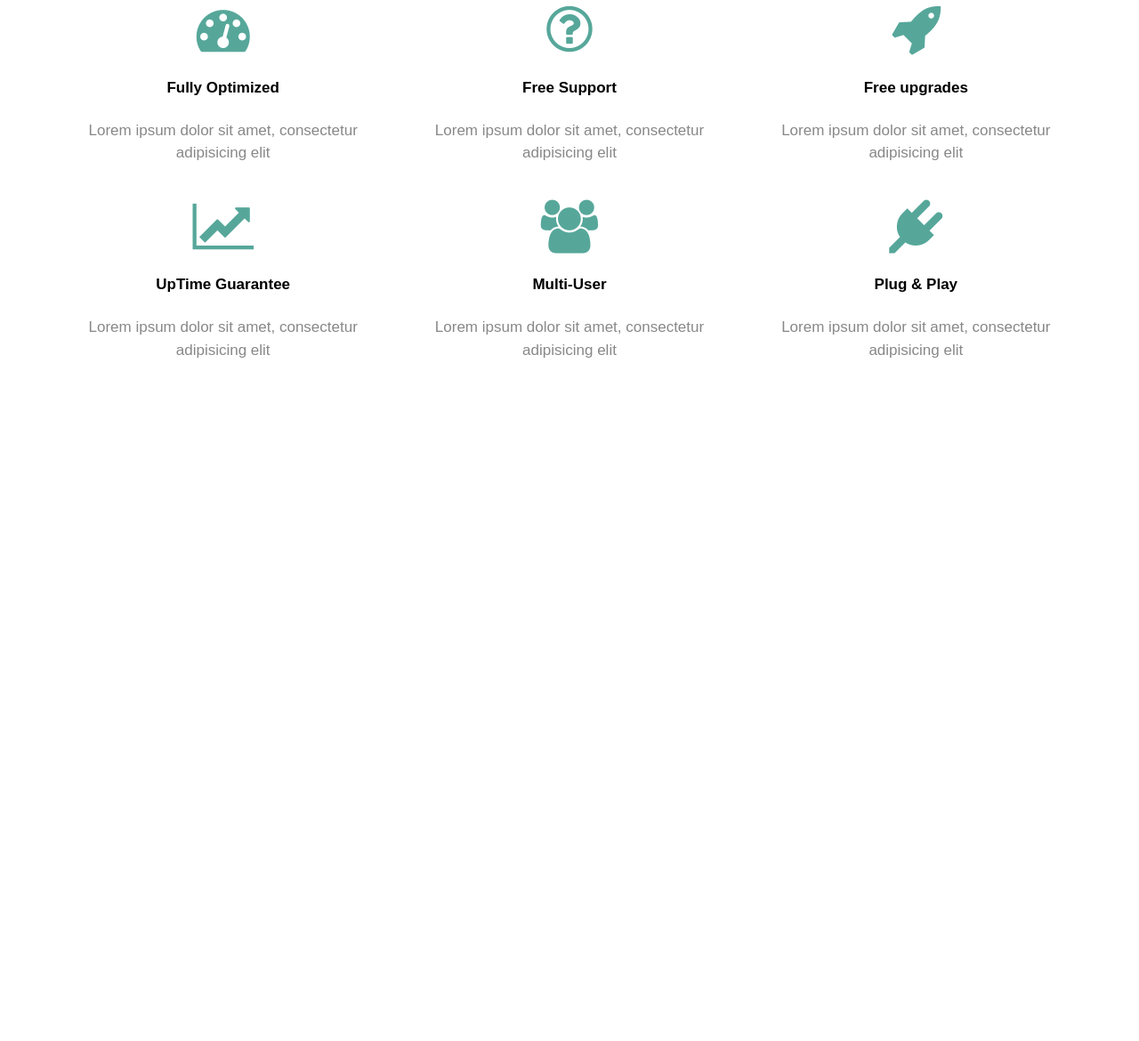
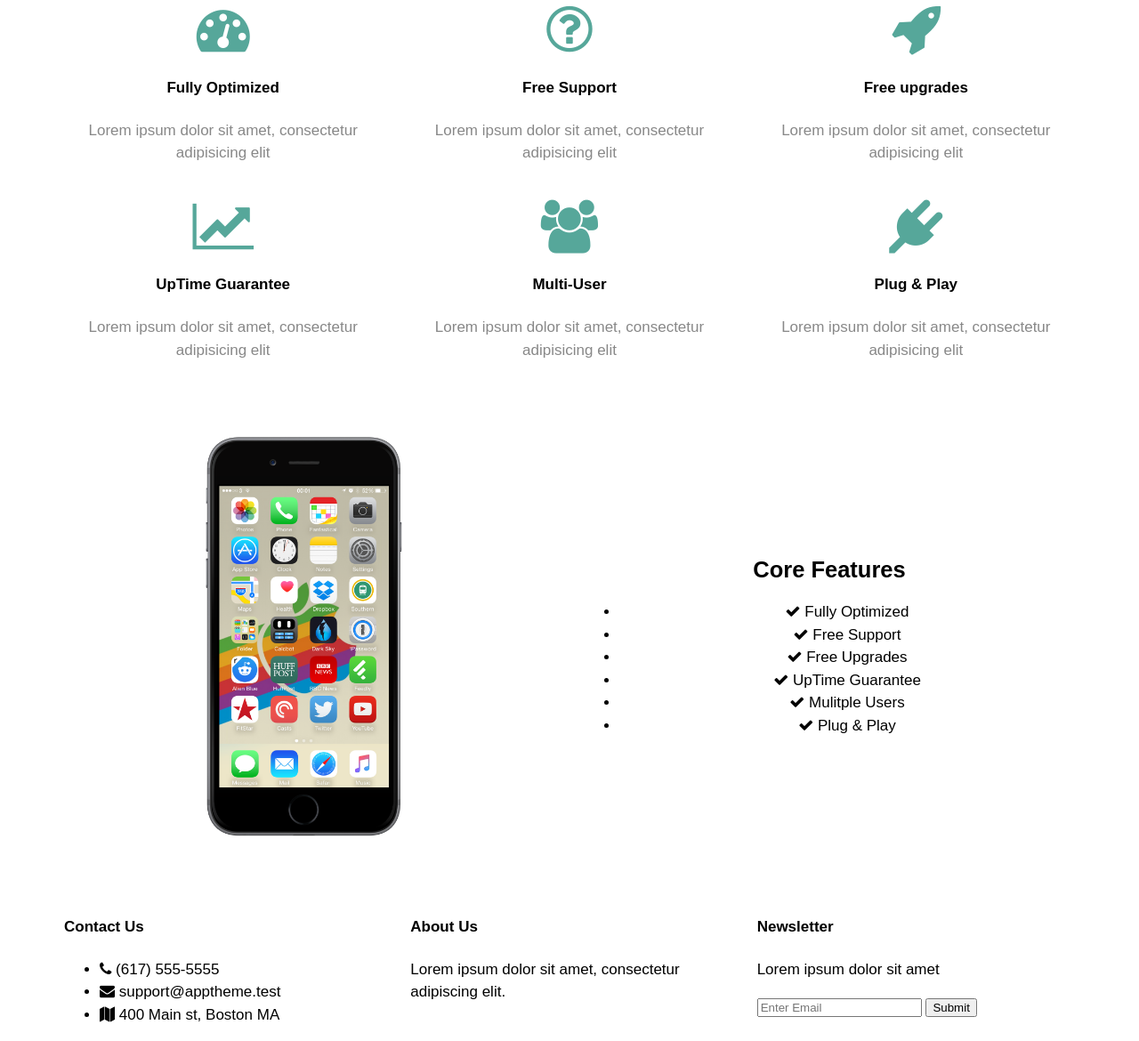
Before and after one commit to katerynakim/app-theme, a plain HTML site: page index.html in a window 1280 px wide. Shown: the part 801-1971 px from the top of the page at 89% size. Before the commit the page ends 1247 px from the top, so only its background shows below. Drawn offline with Linux system fonts and the light colour scheme.

Commit message:
added infosection, added information about company

```diff
--- a/index.html
+++ b/index.html
@@ -90,7 +90,55 @@
         </div>
       </div>
     </section>
+ <!-- INFO SECTION -->
+ <section id="info">
+  <div class="container">
+    <div class="row center-xs center-sm center-md center-lg middle-xs middle-sm middle-md middle-lg">
+      <div class="col-xs-12 col-sm-6 col-md-6 col-lg-6">
+        <img src="images/iphone.png" alt="">
+      </div>
+      <div class="col-xs-12 col-sm-6 col-md-6 col-lg-6">
+        <h2>Core Features</h2>
+        <ul>
+          <li><i class="fa fa-check"></i> Fully Optimized</li>
+          <li><i class="fa fa-check"></i> Free Support</li>
+          <li><i class="fa fa-check"></i> Free Upgrades</li>
+          <li><i class="fa fa-check"></i> UpTime Guarantee</li>
+          <li><i class="fa fa-check"></i> Mulitple Users</li>
+          <li><i class="fa fa-check"></i> Plug & Play</li>
+        </ul>
+      </div>
+    </div>
+  </div>
+</section>
 
+<!-- COMPANY -->
+<section id="company">
+  <div class="container">
+    <div class="row">
+      <div class="col-xs-12 col-sm-4 col-md-4 col-lg-4">
+        <h4>Contact Us</h4>
+        <ul>
+          <li><i class="fa fa-phone"></i> (617) 555-5555</li>
+          <li><i class="fa fa-envelope"></i> support@apptheme.test</li>
+          <li><i class="fa fa-map"></i> 400 Main st, Boston MA</li>
+        </ul>
+      </div>
+      <div class="col-xs-12 col-sm-4 col-md-4 col-lg-4">
+        <h4>About Us</h4>
+        <p>Lorem ipsum dolor sit amet, consectetur adipiscing elit. </p>
+      </div>
+      <div class="col-xs-12 col-sm-4 col-md-4 col-lg-4">
+        <h4>Newsletter</h4>
+        <p>Lorem ipsum dolor sit amet</p>
+        <form>
+          <input type="text" name="email" placeholder="Enter Email">
+          <button type="submit" name="button">Submit</button>
+        </form>
+      </div>
+    </div>
+  </div>
+</section>
 
 
 
```
